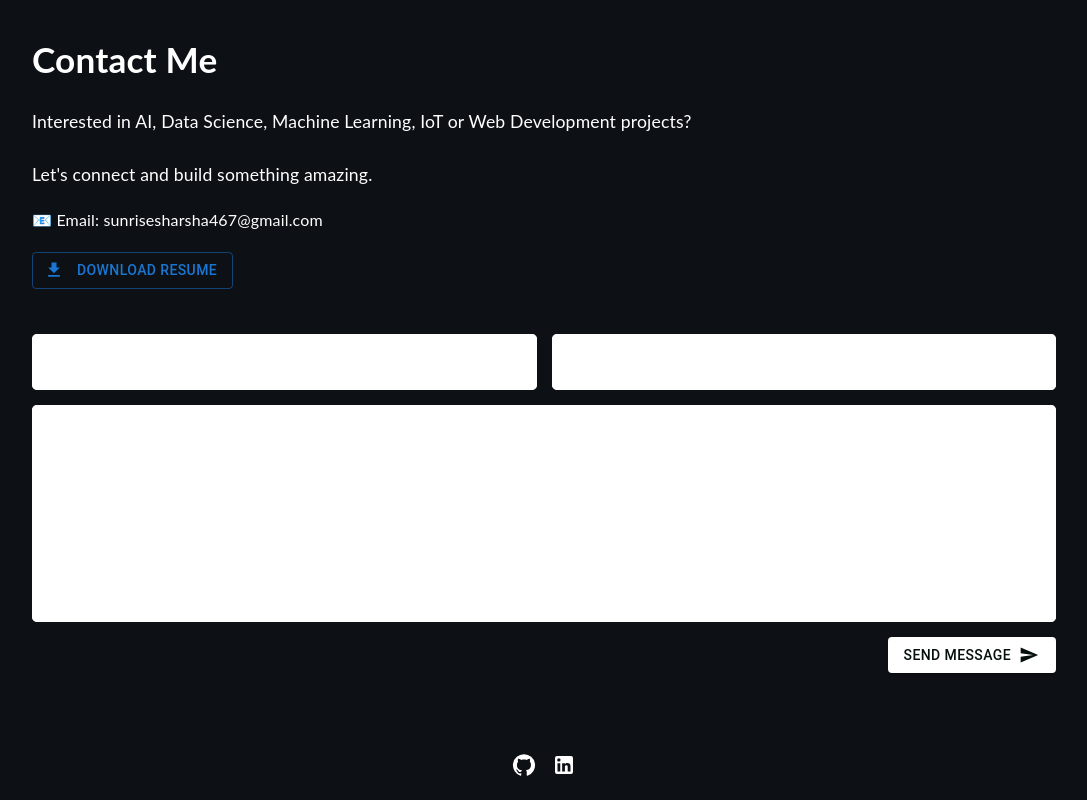
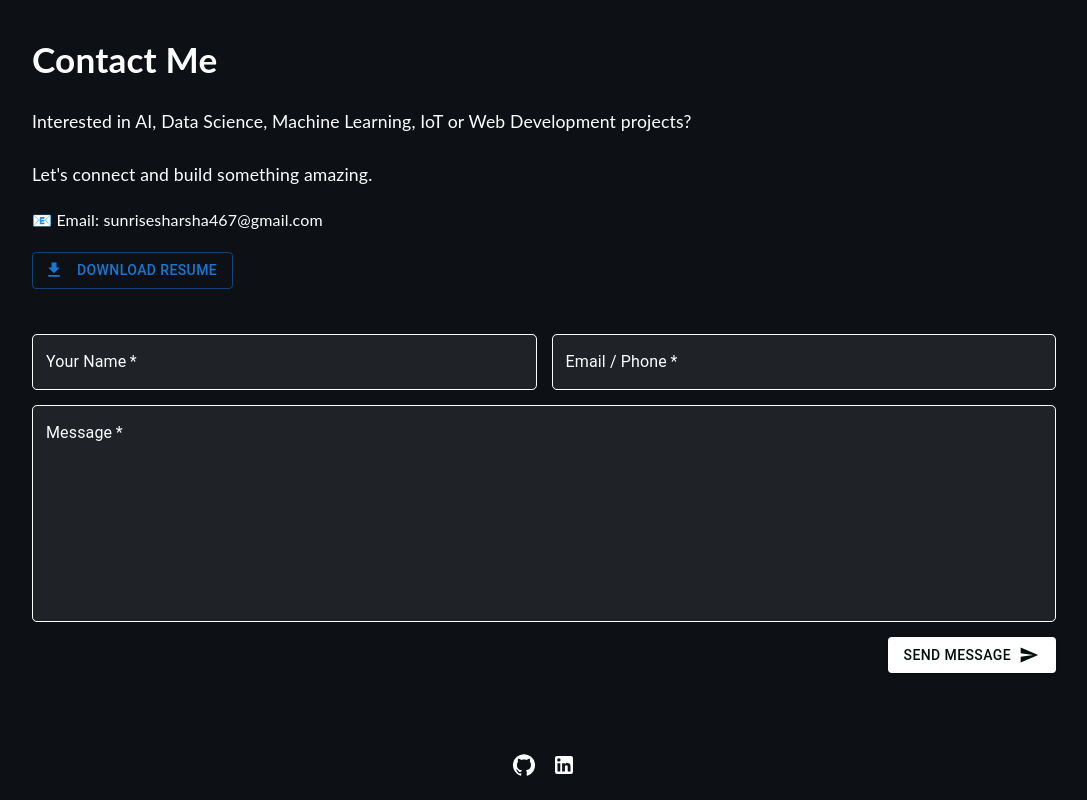
Before and after one commit to Aluval/Harsha_Portfolio, a React (Create React App) app: page / in a window 1280 px wide. Shown: the part 8717-9517 px from the top of the page, without its empty margins (96-1183 px from the left). Built offline with nearby package versions, Linux system fonts and the light colour scheme.

Commit message:
Update Contact.scss

```diff
--- a/src/assets/styles/Contact.scss
+++ b/src/assets/styles/Contact.scss
@@ -12,16 +12,16 @@
 
 .contact-info {
   margin: 20px 0;
+}
 
-  p {
+.contact-info p {
   margin: 8px 0;
   font-size: 1rem;
-    color: #000;
-  }
+  color: #000 !important;
 }
 
 .dark-mode .contact-info p {
-  color: #fff;
+  color: #fff !important;
 }
 
 /* Resume Buttons */
@@ -41,28 +41,27 @@
 
 .contact-form {
   padding-top: 20px;
+}
 
-  button {
+.contact-form button {
   float: right;
   background-color: white;
   color: #050f0b;
 }
 
-  button:hover {
+.contact-form button:hover {
   background-color: #5000ca;
   color: white;
 }
 
-  fieldset {
-    background-color: white;
+.contact-form fieldset {
   border-radius: 5px;
 }
-}
 
-/* Input Labels */
+/* Labels */
 
 .MuiInputLabel-root {
-  color: #666 !important;
+  color: #555 !important;
 }
 
 .dark-mode .MuiInputLabel-root {
@@ -71,43 +70,75 @@
 
 /* Input Text */
 
+input,
+textarea {
+  color: #000 !important;
+  -webkit-text-fill-color: #000 !important;
+}
+
+.dark-mode input,
+.dark-mode textarea {
+  color: #fff !important;
+  -webkit-text-fill-color: #fff !important;
+}
+
+/* Material UI Input Text */
+
 .MuiInputBase-input {
   color: #000 !important;
+  -webkit-text-fill-color: #000 !important;
 }
 
 .dark-mode .MuiInputBase-input {
   color: #fff !important;
+  -webkit-text-fill-color: #fff !important;
 }
 
-/* TextArea Text */
+/* TextArea */
 
-.MuiOutlinedInput-input,
 .MuiInputBase-inputMultiline {
   color: #000 !important;
+  -webkit-text-fill-color: #000 !important;
 }
 
-.dark-mode .MuiOutlinedInput-input,
 .dark-mode .MuiInputBase-inputMultiline {
   color: #fff !important;
+  -webkit-text-fill-color: #fff !important;
 }
 
-/* Dark Mode Borders */
+/* Placeholder */
+
+::placeholder {
+  color: #777 !important;
+}
+
+.dark-mode ::placeholder {
+  color: #bbb !important;
+}
+
+/* Light Mode Input Box */
+
+.MuiOutlinedInput-root {
+  background: #fff !important;
+}
+
+/* Dark Mode Input Box */
+
+.dark-mode .MuiOutlinedInput-root {
+  background: rgba(255, 255, 255, 0.08) !important;
+}
+
+/* Borders */
 
 .dark-mode .MuiOutlinedInput-root fieldset {
   border-color: #fff !important;
 }
 
-/* Dark Mode TextBox Background */
-
-.dark-mode .MuiOutlinedInput-root {
-  background-color: rgba(255, 255, 255, 0.05);
+.dark-mode .Mui-focused fieldset {
+  border-color: #5000ca !important;
 }
 
-/* Light Mode TextBox Background */
-
-.MuiOutlinedInput-root {
-  background-color: #fff;
-}
+/* Form Layout */
 
 label {
   font-size: 1.2rem;
@@ -133,7 +164,7 @@ form {
   margin-bottom: 15px !important;
 }
 
-/* Mobile Responsive */
+/* Mobile */
 
 @media screen and (max-width: 768px) {
   .form-flex {
```
Lines whose indentation alone changed are shown as unchanged.
